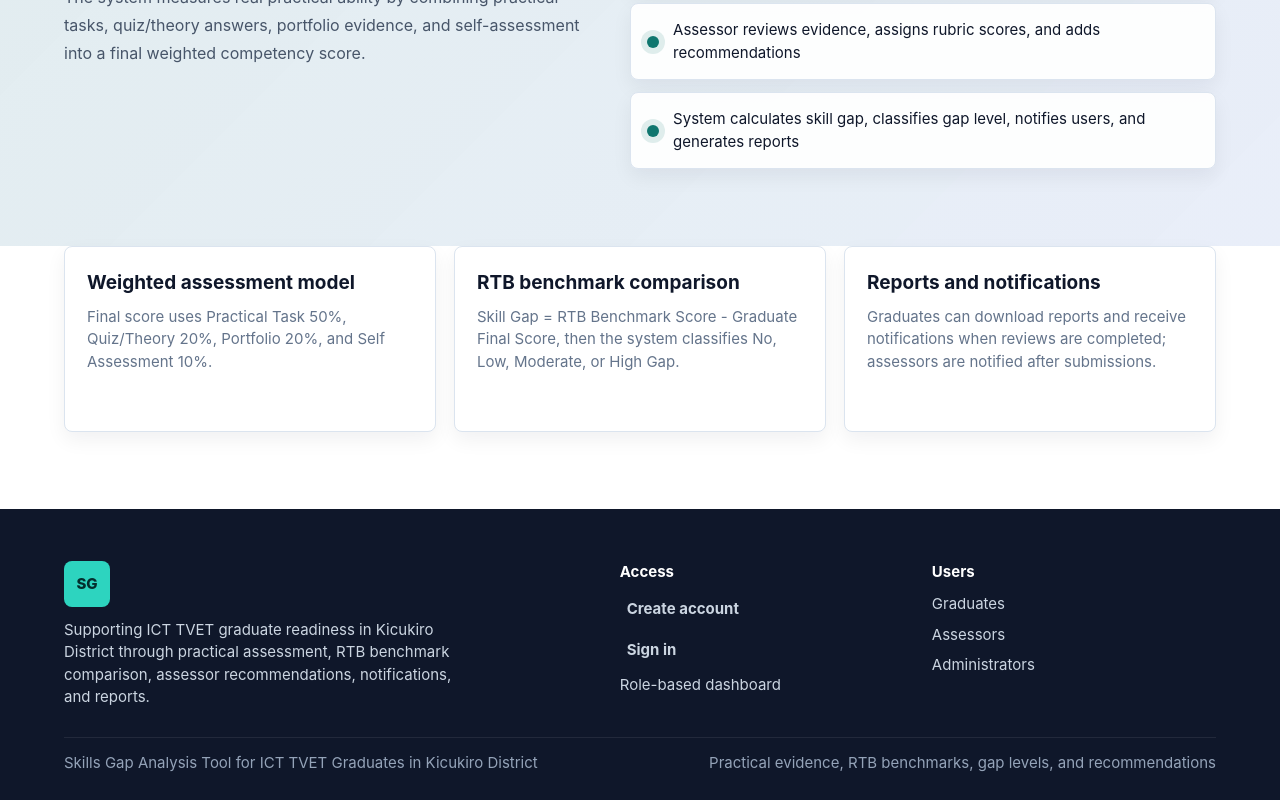
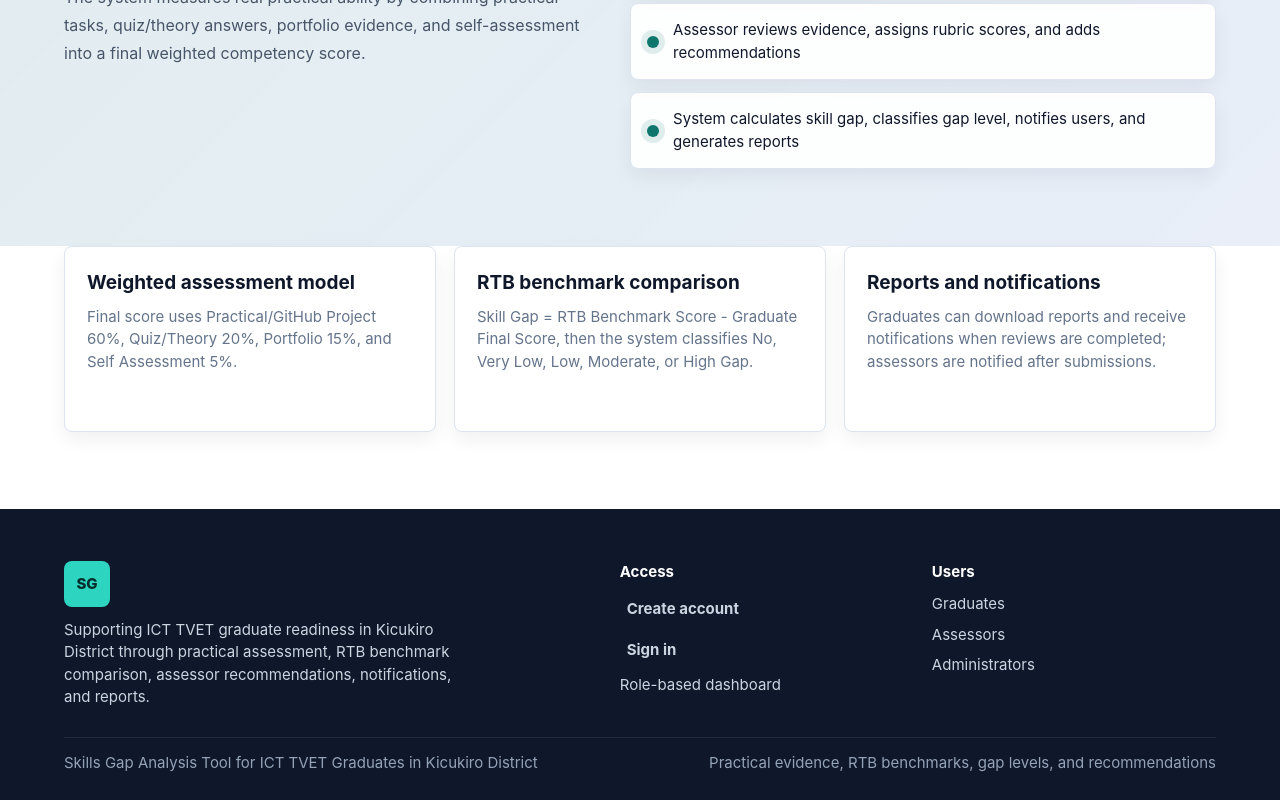
Before and after one commit to fniyonshuti/RTB-Graduate-project, a React (Vite) app in the folder my-project/: page / in a window 1280 px wide. Shown: the part 1628-2428 px from the top of the page. Built offline with nearby package versions, Linux system fonts and the light colour scheme; no server answers.

Commit message:
refactor: updated scoring weights and gap classification terminology for clarity

```diff
--- a/my-project/src/pages/AuthPages.tsx
+++ b/my-project/src/pages/AuthPages.tsx
@@ -304,15 +304,15 @@ export function AuthPages() {
           <article className="feature-card">
             <strong>Weighted assessment model</strong>
             <p>
-              Final score uses Practical Task 50%, Quiz/Theory 20%, Portfolio
-              20%, and Self Assessment 10%.
+              Final score uses Practical/GitHub Project 60%, Quiz/Theory 20%,
+              Portfolio 15%, and Self Assessment 5%.
             </p>
           </article>
           <article className="feature-card">
             <strong>RTB benchmark comparison</strong>
             <p>
               Skill Gap = RTB Benchmark Score - Graduate Final Score, then the
-              system classifies No, Low, Moderate, or High Gap.
+              system classifies No, Very Low, Low, Moderate, or High Gap.
             </p>
           </article>
           <article className="feature-card">
```
